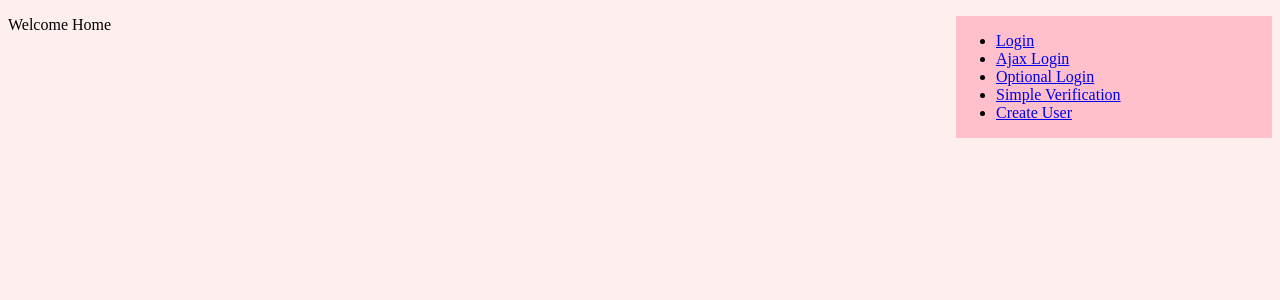
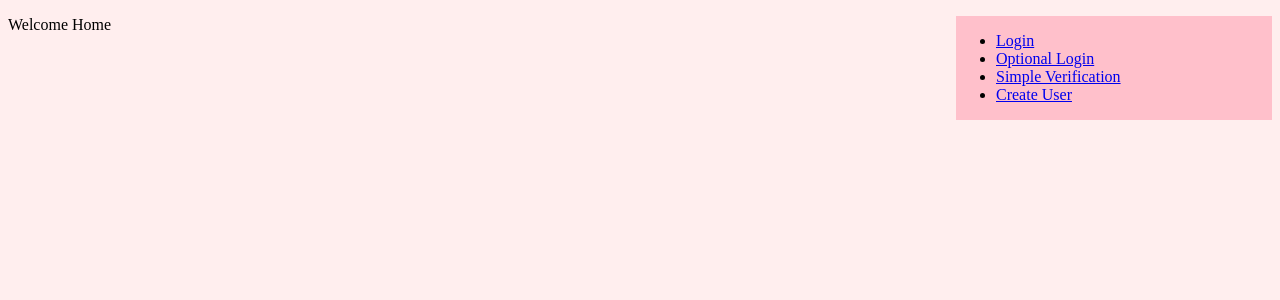
Before and after one commit to chriscampbell96/IP3-GROUP13, a CodeIgniter app: page /database/index.php/examples/home in a window 1280 px wide. Shown: the top 300 px of the page. Run offline with CodeIgniter, Linux system fonts and the light colour scheme.

Commit message:
changes in the lab
newsetup

```diff
--- a/application/third_party/community_auth/views/examples/page_header.php
+++ b/application/third_party/community_auth/views/examples/page_header.php
@@ -50,11 +50,7 @@
 				echo anchor( site_url(LOGIN_PAGE . '?redirect=examples', $link_protocol ),'Login','id="login-link"');
 			}
 		?></li>
-		<?php
-			if( ! isset( $auth_user_id ) ){
-				echo '<li>' . anchor( site_url('examples/ajax_login', $link_protocol ),'Ajax Login','id="ajax-login-link"') . '</li>';
-			}
-		?>
+
 		<li>
 			<?php echo anchor( site_url('examples/optional_login_test', $link_protocol ),'Optional Login'); ?>
 		</li>
```
Also changed, not shown: application/views/welcome_message.php (line endings or trailing spaces).
